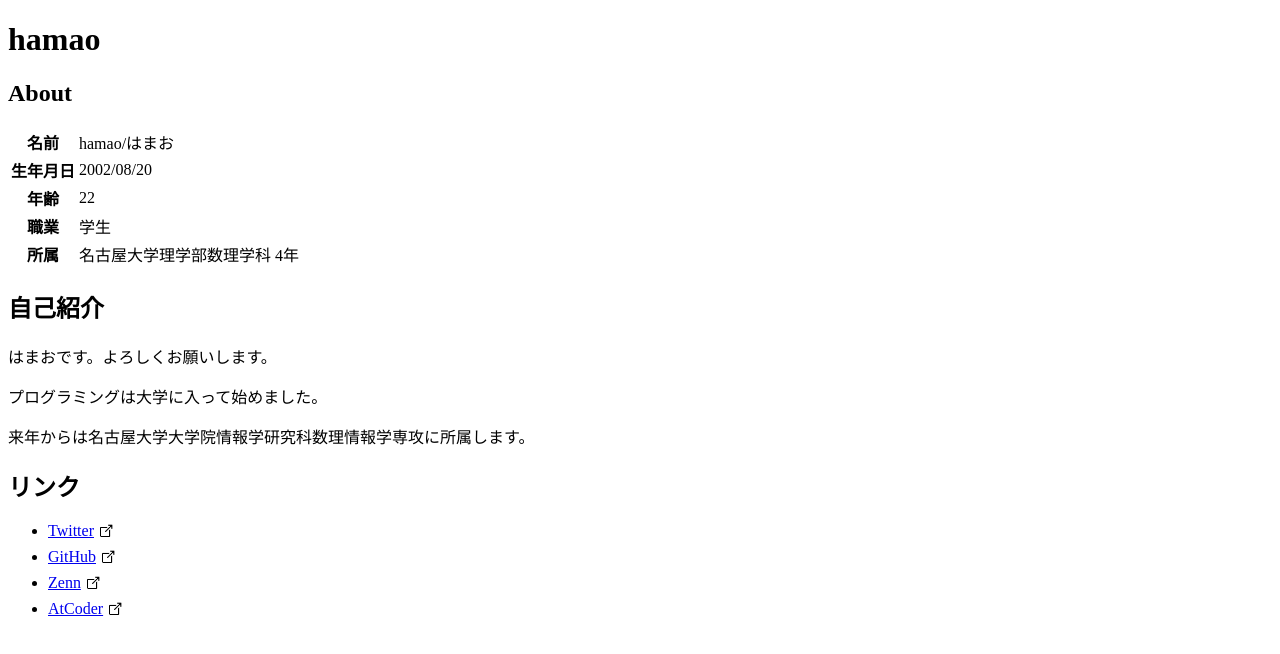
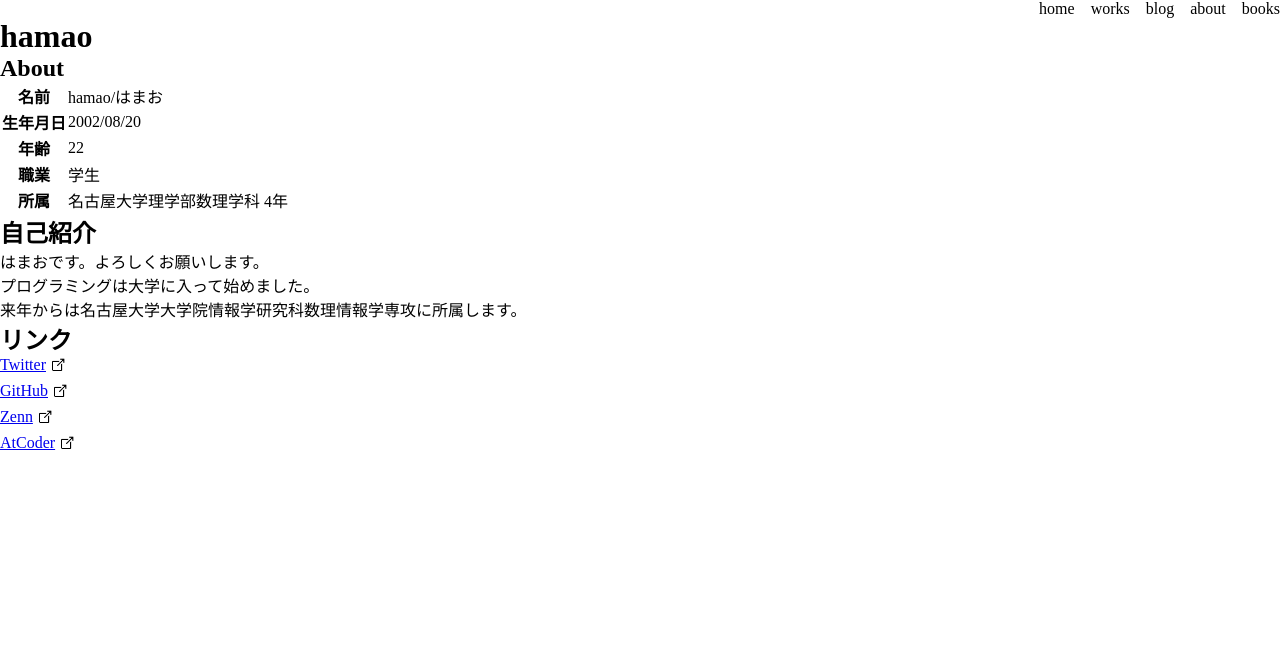
Before and after one commit to hamao0820/portfolio, an Astro site: page / in a window 1280 px wide. Built offline with nearby package versions, Linux system fonts and the light colour scheme; Astro itself is replaced by a stand-in of ours.

Commit message:
headerを追加

```diff
--- /dev/null
+++ b/src/components/Header/Header.astro
@@ -0,0 +1,41 @@
+---
+
+---
+
+<header>
+  <ul>
+    <li>
+      <a href="/">home</a>
+    </li>
+    <li>
+      <a href="/works">works</a>
+    </li>
+    <li>
+      <a href="/blog">blog</a>
+    </li>
+    <li>
+      <a href="/about">about</a>
+    </li>
+    <li>
+      <a href="/books">books</a>
+    </li>
+  </ul>
+</header>
+
+<style>
+  header {
+    display: flex;
+    justify-content: end;
+  }
+  ul {
+    display: flex;
+    gap: 1rem;
+  }
+  li {
+    list-style: none;
+  }
+  a {
+    text-decoration: none;
+    color: black;
+  }
+</style>
--- a/src/layouts/Layout.astro
+++ b/src/layouts/Layout.astro
@@ -1,4 +1,5 @@
 ---
+import Header from "../components/Header/Header.astro";
 interface Props {
   title: string;
 }
@@ -16,8 +17,16 @@ const { title } = Astro.props;
     <meta name="generator" content={Astro.generator} />
     <title>{title}</title>
   </head>
+  <Header />
   <body>
     <slot />
   </body>
+
+  <style is:global>
+    * {
+      margin: 0;
+      padding: 0;
+    }
+  </style>
+
 </html>
-<style is:global></style>
--- a/src/pages/index.astro
+++ b/src/pages/index.astro
@@ -1,7 +1,6 @@
 ---
 import Layout from "../layouts/Layout.astro";
 import Links from "../components/Links/Links.astro";
-import IconBlank from "../images/icon_blank.png";
 ---
 
 <Layout title="hamao">
```
